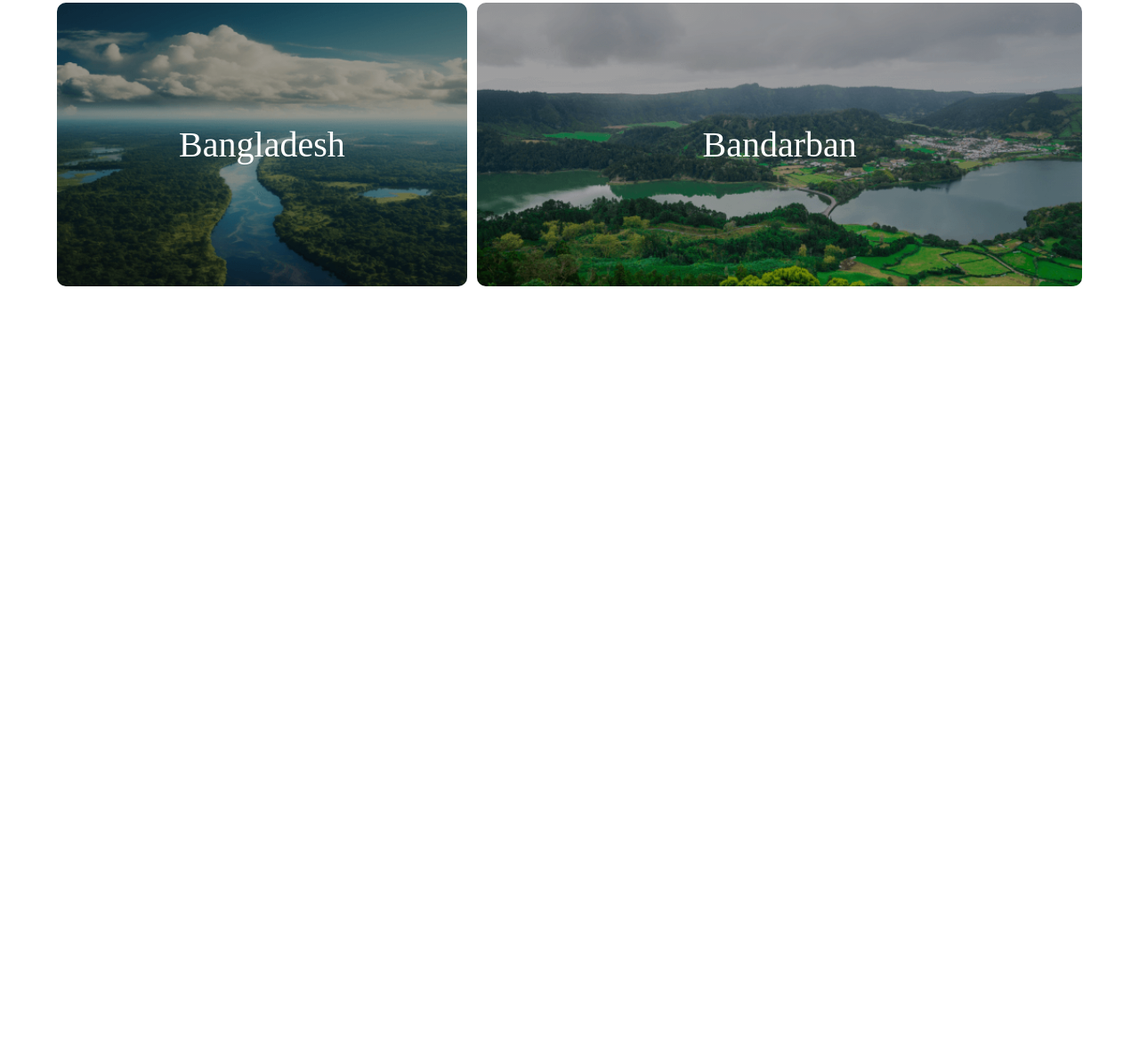
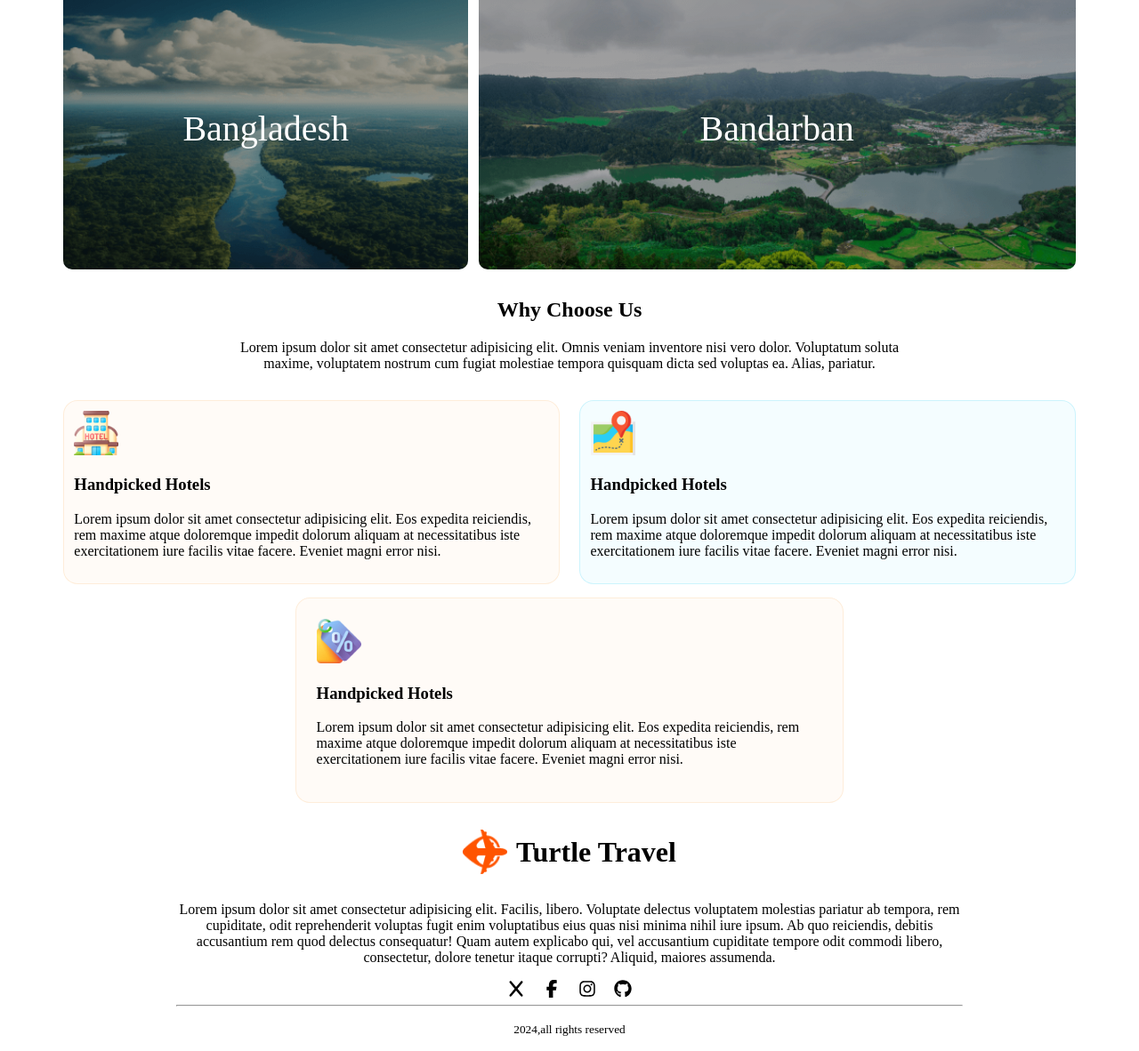
Before and after one commit to Arijit-Jana-16/B9A2-Hero-Travel-main, a plain HTML site: page index.html in a window 1280 px wide. Shown: the part 1773-2955 px from the top of the page at 89% size. Before the commit the page ends 2105 px from the top, so only its background shows below. Drawn offline with Linux system fonts and the light colour scheme.

Commit message:
complete footer section and make it responsive for mobile

```diff
--- a/index.html
+++ b/index.html
@@ -1,5 +1,6 @@
 <!DOCTYPE html>
 <html lang="en">
+
 <head>
     <meta charset="UTF-8">
     <meta name="viewport" content="width=device-width, initial-scale=1.0">
@@ -7,6 +8,7 @@
     <title>Hero Travel</title>
     <link rel="stylesheet" href="styles/style.css">
 </head>
+
 <body>
     <header>
         <nav>
@@ -25,27 +27,38 @@
         </div>
     </header>
     <main>
+        <!-- our popular tours -->
         <section id="popular-tour">
             <div id="popular-tour-content">
                 <h2>Our Popular Tours</h2>
-                <p>Lorem ipsum, dolor sit amet consectetur adipisicing elit. Aliquid quia eveniet pariatur sint alias, ullam est veritatis qui maiores illum accusamus recusandae! Rem voluptatem quis iste doloremque laudantium dicta officia, qui assumenda excepturi dolores aliquam sapiente possimus maiores necessitatibus hic ab totam ut voluptatibus rerum. Quidem nam tempore veritatis eum! </p>
+                <p>Lorem ipsum, dolor sit amet consectetur adipisicing elit. Aliquid quia eveniet pariatur sint alias,
+                    ullam est veritatis qui maiores illum accusamus recusandae! Rem voluptatem quis iste doloremque
+                    laudantium dicta officia, qui assumenda excepturi dolores aliquam sapiente possimus maiores
+                    necessitatibus hic ab totam ut voluptatibus rerum. Quidem nam tempore veritatis eum! </p>
                 <ul>
-                    <li>Tempus euismod lacus mauris dignissim quis in ultrices. Magna nullam odio neque diam. Sociis erat at .</li>
-                    <li>Adipiscing ornare pellentesque mauris volutpat tortor vitae platea porta lacus. Lectus suspendisse nullam.</li>
+                    <li>Tempus euismod lacus mauris dignissim quis in ultrices. Magna nullam odio neque diam. Sociis
+                        erat at .</li>
+                    <li>Adipiscing ornare pellentesque mauris volutpat tortor vitae platea porta lacus. Lectus
+                        suspendisse nullam.</li>
                     <li> Accumsan eget et turpis praesent lorem egestas enim elit bibendum. Risus at in.</li>
                 </ul>
                 <p>Amet consectetur. Vulputate commodo felis molestie risus
-                    ornare nulla amet et. Libero commodo sagittis dignissim adipiscing quis. Habitant adipiscing risus natoque aliquet. Id bibendum nunc senectus semper tincidunt. </p>
+                    ornare nulla amet et. Libero commodo sagittis dignissim adipiscing quis. Habitant adipiscing risus
+                    natoque aliquet. Id bibendum nunc senectus semper tincidunt. </p>
                 <button class="btn-primary" id="btn-section" type="submit">Read more</button>
             </div>
-            <div >
+            <div>
                 <img src="Images/Rectangle 4.png" alt="" srcset="">
             </div>
         </section>
-        <section >
-            <div id="choose-destination-text" >
+        <!-- Choose your destination -->
+        <section>
+            <div class="section-text">
                 <h2>Choose Your Destination</h2>
-                <p>Lorem ipsum dolor sit amet consectetur adipisicing elit. Sequi quia repellat vel pariatur unde, quod corrupti nemo hic laboriosam laudantium veritatis numquam ut rem soluta? Earum repellat totam tenetur? Nobis cum quaerat repellat sunt numquam similique nostrum accusamus provident consequuntur nihil illo fugiat aspernatur dolore consequatur quisquam ipsum, maxime rerum?</p>
+                <p>Lorem ipsum dolor sit amet consectetur adipisicing elit. Sequi quia repellat vel pariatur unde, quod
+                    corrupti nemo hic laboriosam laudantium veritatis numquam ut rem soluta? Earum repellat totam
+                    tenetur? Nobis cum quaerat repellat sunt numquam similique nostrum accusamus provident consequuntur
+                    nihil illo fugiat aspernatur dolore consequatur quisquam ipsum, maxime rerum?</p>
             </div>
             <div id="destination-1">
                 <p id="maldives">Maldives</p>
@@ -61,9 +74,60 @@
                 <p id="bandarban">Bandarban</p>
             </div>
         </section>
+        <!-- why choose us -->
+        <section>
+            <div class="section-text">
+                <h2>Why Choose Us</h2>
+                <p>Lorem ipsum dolor sit amet consectetur adipisicing elit. Omnis veniam inventore nisi vero dolor.
+                    Voluptatum soluta maxime, voluptatem nostrum cum fugiat molestiae tempora quisquam dicta sed
+                    voluptas ea. Alias, pariatur.</p>
+            </div>
+            <div id="cards-section-1">
+                <div id="choose-us-cards-1">
+                    <img src="Images/hotel 1.png" class="hotel-image" alt="">
+                    <h3>Handpicked Hotels</h3>
+                    <p>Lorem ipsum dolor sit amet consectetur adipisicing elit. Eos expedita reiciendis, rem maxime
+                        atque doloremque impedit dolorum aliquam at necessitatibus iste exercitationem iure facilis
+                        vitae facere. Eveniet magni error nisi.</p>
+                </div>
+                <div id="choose-us-cards-2">
+                    <img src="Images/map 1.png" class="hotel-image" alt="">
+                    <h3>Handpicked Hotels</h3>
+                    <p>Lorem ipsum dolor sit amet consectetur adipisicing elit. Eos expedita reiciendis, rem maxime
+                        atque doloremque impedit dolorum aliquam at necessitatibus iste exercitationem iure facilis
+                        vitae facere. Eveniet magni error nisi.</p>
+                </div>
+            </div>
+            <div id="cards-section-2">
+                <div id="choose-us-cards-3">
+                    <img src="Images/price-tag 1.png" class="hotel-image" alt="">
+                    <h3>Handpicked Hotels</h3>
+                    <p>Lorem ipsum dolor sit amet consectetur adipisicing elit. Eos expedita reiciendis, rem maxime
+                        atque doloremque impedit dolorum aliquam at necessitatibus iste exercitationem iure facilis
+                        vitae facere. Eveniet magni error nisi.</p>
+                </div>
+            </div>
+        </section>
+        <section>
+
+        </section>
     </main>
-    <footer>
+    <footer id="footer">
+        <div id="footer-logo" >
+            <img src="Images/Group 40071 (2).png" class="footer-img">
+            <h1>Turtle <span>Travel</span></h1>
+        </div>
+        <p>Lorem ipsum dolor sit amet consectetur adipisicing elit. Facilis, libero. Voluptate delectus voluptatem molestias pariatur ab tempora, rem cupiditate, odit reprehenderit voluptas fugit enim voluptatibus eius quas nisi minima nihil iure ipsum. Ab quo reiciendis, debitis accusantium rem quod delectus consequatur! Quam autem explicabo qui, vel accusantium cupiditate tempore odit commodi libero, consectetur, dolore tenetur itaque corrupti? Aliquid, maiores assumenda.</p>
+        <div id="footer-img-icn">
+            <img src="Images/x-solid.svg" class="footer-img-icn" alt="">
+            <img src="Images/facebook-f.svg" class="footer-img-icn" alt="">
+            <img src="Images/instagram.svg" class="footer-img-icn" alt="">
+            <img src="Images/github.svg" class="footer-img-icn" alt="">
+        </div>
+        <hr>
+        <p><small>2024,all rights reserved</small></p>
 
     </footer>
 </body>
+
 </html>
--- a/styles/style.css
+++ b/styles/style.css
@@ -1,14 +1,16 @@
 /* shared css */
-body{
+
+header {
+        width: 90%;
+        margin: 15Px auto;
+}
+main {
     width: 90%;
     margin: 0 auto;
 
 }
 
-header{
-   margin: 15px 0;
-}
-.btn-primary{
+.btn-primary {
     color: white;
     background-color: #FF5400;
     height: 2rem;
@@ -19,28 +21,39 @@ header{
     border: none;
 
 }
-input{
- padding: 0 5%;
- margin: 2%;
+
+input {
+    padding: 0 5%;
+    margin: 2%;
 }
-.input-primary{
+
+.input-primary {
     height: 2rem;
     /* width: 10rem; */
     border: none;
     border-radius: 6px;
 }
-.input-icon{
+
+.input-icon {
     background-image: url(../Images/angle-down-solid.svg);
     background-repeat: no-repeat;
     background-position: center;
     background-position-x: 95%;
 }
-img{
+
+img {
     width: 100%;
 }
+
+.section-text {
+    width: 70%;
+    text-align: center;
+    margin: 2rem auto;
+}
+
 /* header section css */
 
-#header-banner{
+#header-banner {
     background-image: linear-gradient(rgba(0, 0, 0, 0.411), rgba(0, 0, 0, 0.354)), url(../Images/Group\ 13\ \(1\)\ \(1\).png);
     background-repeat: no-repeat;
     color: white;
@@ -50,7 +63,8 @@ img{
     background-position: center;
     padding: 10%;
 }
-#banner-form{
+
+#banner-form {
     background-color: rgba(255, 255, 255, 0.346);
     width: 90%;
     margin: 0 auto;
@@ -61,18 +75,21 @@ img{
     align-items: center;
     column-gap: 5px;
 }
-#btn-section{
+
+#btn-section {
     width: 10rem;
 }
+
 /* popular tour section */
-#popular-tour{
+#popular-tour {
     /* width:80%; */
     display: grid;
     grid-template-columns: repeat(2, 1fr);
     column-gap: 20px;
     margin: 50px 0;
 }
-#popular-tour-content{
+
+#popular-tour-content {
     display: flex;
     flex-direction: column;
     justify-content: space-around;
@@ -81,118 +98,31 @@ img{
 
 /* choose destination section */
 
-#choose-destination-text{
-    width:70%;
-    text-align: center;
-    margin: 2rem auto;
-}
-
-#destination-1{
+#destination-1 {
     display: grid;
-    grid-template-columns: repeat(2,1fr);
+    grid-template-columns: repeat(2, 1fr);
     gap: 10px;
     margin: 10px 0;
     /* padding: 1%; */
 }
-#destination-2{
+
+#destination-2 {
     display: grid;
     grid-template-columns: 35% 40% 23%;
     gap: 1%;
     margin: 10px 0;
 
 }
-#destination-3{
+
+#destination-3 {
     display: grid;
     grid-template-columns: 40% 59%;
     gap: 1%;
     margin: 10px 0;
 }
-#maldives{
-    background-image:linear-gradient(rgba(0, 0, 0, 0.253), rgba(0, 0, 0, 0.168)), url(../Images/Rectangle\ 5.png);
-    background-repeat: no-repeat;
-    background-position: center;
-    background-size: cover;
-    border-radius: 10px;
-    display: flex;
-    justify-content: center;
-    align-items: center;
-    color: white;
-    font-size: 2.5rem;
-    margin: 0;
-    padding: 20% 0;
-}
-#indonesia{
-    background-image:linear-gradient(rgba(0, 0, 0, 0.253), rgba(0, 0, 0, 0.168)), url(../Images/Rectangle\ 8.png);
-    background-repeat: no-repeat;
-    background-position: center;
-    background-size: cover;
-    border-radius: 10px;
-    display: flex;
-    justify-content: center;
-    align-items: center;
-    color: white;
-    font-size: 2.5rem;
-    margin: 0;
-    padding: 20% 0;
-}
-#srilanka{
-    background-image:linear-gradient(rgba(0, 0, 0, 0.253), rgba(0, 0, 0, 0.168)), url(../Images/Rectangle\ 6.png);
-    background-repeat: no-repeat;
-    background-position: center;
-    background-size: cover;
-    border-radius: 10px;
-    display: flex;
-    justify-content: center;
-    align-items: center;
-    color: white;
-    font-size: 2.5rem;
-    margin: 0;
-    padding: 20% 0;
-}
-#north-america{
-    background-image:linear-gradient(rgba(0, 0, 0, 0.253), rgba(0, 0, 0, 0.168)), url(../Images/Rectangle\ 7.png);
-    background-repeat: no-repeat;
-    background-position: center;
-    background-size: cover;
-    border-radius: 10px;
-    display: flex;
-    justify-content: center;
-    align-items: center;
-    color: white;
-    font-size: 2.5rem;
-    margin: 0;
-    padding: 20% 0;
-}
-#kashmir{
-    background-image:linear-gradient(rgba(0, 0, 0, 0.253), rgba(0, 0, 0, 0.168)), url(../Images/Rectangle\ 9.png);
-    background-repeat: no-repeat;
-    background-position: center;
-    background-size: cover;
-    border-radius: 10px;
-    display: flex;
-    justify-content: center;
-    align-items: center;
-    color: white;
-    font-size: 2.5rem;
-    margin: 0;
-    padding: 20% 0;
-}
-#bangladesh{
-    background-image:linear-gradient(rgba(0, 0, 0, 0.253), rgba(0, 0, 0, 0.168)), url(../Images/Rectangle\ 11.png);
-    background-repeat: no-repeat;
-    background-position: center;
-    background-size: cover;
-    border-radius: 10px;
-    display: flex;
-    justify-content: center;
-    align-items: center;
-    color: white;
-    font-size: 2.5rem;
-    margin: 0;
-    padding: 20% 0;
-}
-#bandarban{
-    background-image:linear-gradient(rgba(0, 0, 0, 0.253), rgba(0, 0, 0, 0.168)), url(../Images/Rectangle\ 10.png);
+
+#maldives {
+    background-image: linear-gradient(rgba(0, 0, 0, 0.253), rgba(0, 0, 0, 0.168)), url(../Images/Rectangle\ 5.png);
     background-repeat: no-repeat;
     background-position: center;
     background-size: cover;
@@ -206,20 +136,177 @@ img{
     padding: 20% 0;
 }
 
+#indonesia {
+    background-image: linear-gradient(rgba(0, 0, 0, 0.253), rgba(0, 0, 0, 0.168)), url(../Images/Rectangle\ 8.png);
+    background-repeat: no-repeat;
+    background-position: center;
+    background-size: cover;
+    border-radius: 10px;
+    display: flex;
+    justify-content: center;
+    align-items: center;
+    color: white;
+    font-size: 2.5rem;
+    margin: 0;
+    padding: 20% 0;
+}
+
+#srilanka {
+    background-image: linear-gradient(rgba(0, 0, 0, 0.253), rgba(0, 0, 0, 0.168)), url(../Images/Rectangle\ 6.png);
+    background-repeat: no-repeat;
+    background-position: center;
+    background-size: cover;
+    border-radius: 10px;
+    display: flex;
+    justify-content: center;
+    align-items: center;
+    color: white;
+    font-size: 2.5rem;
+    margin: 0;
+    padding: 20% 0;
+}
+
+#north-america {
+    background-image: linear-gradient(rgba(0, 0, 0, 0.253), rgba(0, 0, 0, 0.168)), url(../Images/Rectangle\ 7.png);
+    background-repeat: no-repeat;
+    background-position: center;
+    background-size: cover;
+    border-radius: 10px;
+    display: flex;
+    justify-content: center;
+    align-items: center;
+    color: white;
+    font-size: 2.5rem;
+    margin: 0;
+    padding: 20% 0;
+}
+
+#kashmir {
+    background-image: linear-gradient(rgba(0, 0, 0, 0.253), rgba(0, 0, 0, 0.168)), url(../Images/Rectangle\ 9.png);
+    background-repeat: no-repeat;
+    background-position: center;
+    background-size: cover;
+    border-radius: 10px;
+    display: flex;
+    justify-content: center;
+    align-items: center;
+    color: white;
+    font-size: 2.5rem;
+    margin: 0;
+    padding: 20% 0;
+}
+
+#bangladesh {
+    background-image: linear-gradient(rgba(0, 0, 0, 0.253), rgba(0, 0, 0, 0.168)), url(../Images/Rectangle\ 11.png);
+    background-repeat: no-repeat;
+    background-position: center;
+    background-size: cover;
+    border-radius: 10px;
+    display: flex;
+    justify-content: center;
+    align-items: center;
+    color: white;
+    font-size: 2.5rem;
+    margin: 0;
+    padding: 20% 0;
+}
+
+#bandarban {
+    background-image: linear-gradient(rgba(0, 0, 0, 0.253), rgba(0, 0, 0, 0.168)), url(../Images/Rectangle\ 10.png);
+    background-repeat: no-repeat;
+    background-position: center;
+    background-size: cover;
+    border-radius: 10px;
+    display: flex;
+    justify-content: center;
+    align-items: center;
+    color: white;
+    font-size: 2.5rem;
+    margin: 0;
+    padding: 20% 0;
+}
+
+/* why choose us */
+#cards-section-1 {
+    display: grid;
+    grid-template-columns: 49% 49%;
+    gap: 2%;
+}
+
+#cards-section-2 {
+    display: flex;
+    justify-content: center;
+    margin: 15px 0;
+}
+
+#choose-us-cards-1 {
+    border-radius: 16px;
+    border: 1px solid rgba(251, 181, 99, 0.20);
+    background: rgba(251, 181, 99, 0.05);
+    padding: 2%;
+}
+
+#choose-us-cards-2 {
+    border-radius: 16px;
+    border: 1px solid rgba(41, 206, 246, 0.20);
+    background: rgba(41, 206, 246, 0.05);
+    padding: 2%;
+}
+
+#choose-us-cards-3 {
+    border-radius: 16px;
+    border: 1px solid rgba(251, 181, 99, 0.20);
+    background: rgba(251, 181, 99, 0.05);
+    padding: 2%;
+    width: 50%;
+}
+
+.hotel-image {
+    height: 50px;
+    width: 50px;
+}
+
+/* footer */
+#footer{
+    text-align: center;
+    padding: 0 15%;
+}
+.footer-img{
+    height: 50px;
+    width: 50px;
+}
+
+#footer-logo{
+    display: flex;
+    align-items: center;
+    justify-content: center;
+    gap: 10px;
+}
+.footer-img-icn{
+    height: 20px;
+    width: 20px;
+}
+#footer-img-icn{
+    display: flex;
+    gap: 20px;
+    justify-content: center;
+}
 /* mobile responsive codes */
 
 @media only screen and (max-width: 600px) {
-    .btn-primary{
+    .btn-primary {
         margin-top: 4px;
     }
-    #banner-form{
+
+    #banner-form {
         display: flex;
         flex-direction: column;
         padding: 5%;
         align-items: center;
         justify-content: center;
     }
-    #popular-tour{
+
+    #popular-tour {
         /* width:80%; */
         display: grid;
         grid-template-columns: repeat(1, 1fr);
@@ -227,4 +314,38 @@ img{
         margin: 50px 0;
     }
 
+    /* choose your destination */
+    #destination-1 {
+        display: grid;
+        grid-template-columns: repeat(1, 1fr);
+        gap: 10px;
+        margin: 10px 0;
+        /* padding: 1%; */
+    }
+
+    #destination-2 {
+        display: grid;
+        grid-template-columns: repeat(1, 1fr);
+        gap: 10px;
+        margin: 10px 0;
+
+    }
+
+    #destination-3 {
+        display: grid;
+        grid-template-columns: repeat(1, 1fr);
+        gap: 10px;
+        margin: 10px 0;
+    }
+
+    /* why choose us section */
+
+    #cards-section-1 {
+        display: grid;
+        grid-template-columns: repeat(1, 1fr);
+    }
+    #choose-us-cards-3 {
+        width: 100%;
+    }
+
 }
```
Also changed, not shown: Images/facebook-f.svg (added), Images/github.svg (added), Images/hotel 1.png (added), Images/instagram.svg (added), Images/map 1.png (added), Images/price-tag 1.png (added), Images/x-solid.svg (added).
